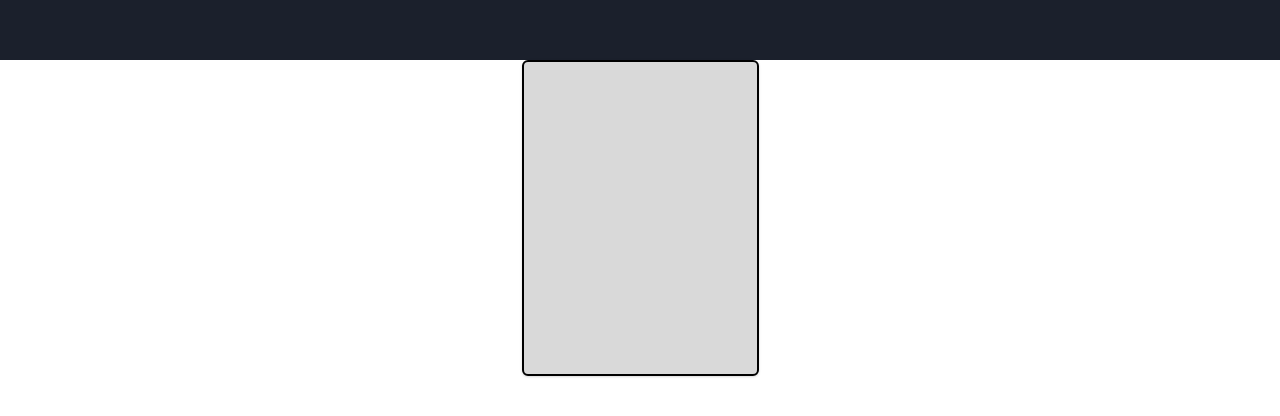
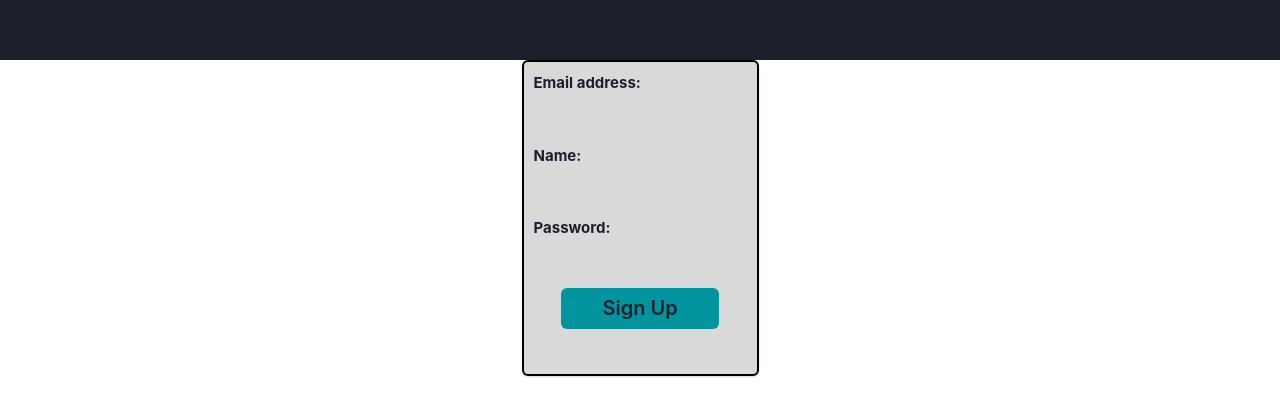
Before and after one commit to joegriff1410/Armour-Cards, a React (Vite) app in the folder view/: page /sign-up in a window 1280 px wide. Shown: the part 708-1124 px from the top of the page. Built offline with nearby package versions, Linux system fonts and the light colour scheme.

Commit message:
Basics of login form added

```diff
--- /dev/null
+++ b/view/src/components/SignUpForm.tsx
@@ -0,0 +1,78 @@
+import {
+    Button,
+    Card,
+    Center,
+    FormControl,
+    FormLabel,
+    Input,
+    VStack,
+} from '@chakra-ui/react';
+import theme from '../theme';
+
+const SignUpForm = () => {
+    return (
+        <Center>
+            <Card
+                backgroundColor={theme.colors.secondary}
+                width="237px"
+                height="316px"
+                border="2px"
+                borderColor="black"
+            >
+                <VStack>
+                    <form action="">
+                        <FormControl>
+                            <FormLabel
+                                color={theme.colors.primary}
+                                fontSize="15px"
+                                fontWeight="bold"
+                                marginTop="10px"
+                                marginX="10px"
+                            >
+                                Email address:
+                            </FormLabel>
+                            <Input
+                                type="email"
+                                marginX="auto"
+                                border="black"
+                                size="sm"
+                            />
+                            <FormLabel
+                                color={theme.colors.primary}
+                                fontSize="15px"
+                                fontWeight="bold"
+                                marginTop="10px"
+                                marginX="10px"
+                            >
+                                Name:
+                            </FormLabel>
+                            <Input type="text" border="none" size="sm" />
+                            <FormLabel
+                                color={theme.colors.primary}
+                                fontSize="15px"
+                                fontWeight="bold"
+                                marginTop="10px"
+                                marginX="10px"
+                            >
+                                Password:
+                            </FormLabel>
+                            <Input type="password" border="none" size="sm" />
+                        </FormControl>
+                    </form>
+                    <Button
+                        bg={theme.colors.tertiary}
+                        paddingX={50}
+                        color={theme.colors.primary}
+                        fontSize={20}
+                        width="158px"
+                        height="41px"
+                    >
+                        Sign Up
+                    </Button>
+                </VStack>
+            </Card>
+        </Center>
+    );
+};
+
+export default SignUpForm;
--- a/view/src/pages/SignUpPage/SignUpPage.tsx
+++ b/view/src/pages/SignUpPage/SignUpPage.tsx
@@ -1,24 +1,12 @@
-import { Box, Button } from '@chakra-ui/react';
+import { Box } from '@chakra-ui/react';
+import SignUpForm from '../../components/SignUpForm';
 import SocialLinks from '../../components/SocialLinks';
-import CardTemplate from '../../components/CardTemplate';
-import theme from '../../theme';
 
 const SignUpPage = () => {
     return (
         <>
             <Box marginTop="60%">
-                <CardTemplate>
-                    <Button
-                        bg={theme.colors.tertiary}
-                        paddingX={50}
-                        color={theme.colors.primary}
-                        marginBottom={3}
-                        fontSize={20}
-                        marginX="auto"
-                    >
-                        Sign Up
-                    </Button>
-                </CardTemplate>
+                <SignUpForm />
                 <Box marginTop="65%">
                     <SocialLinks />
                 </Box>
```
